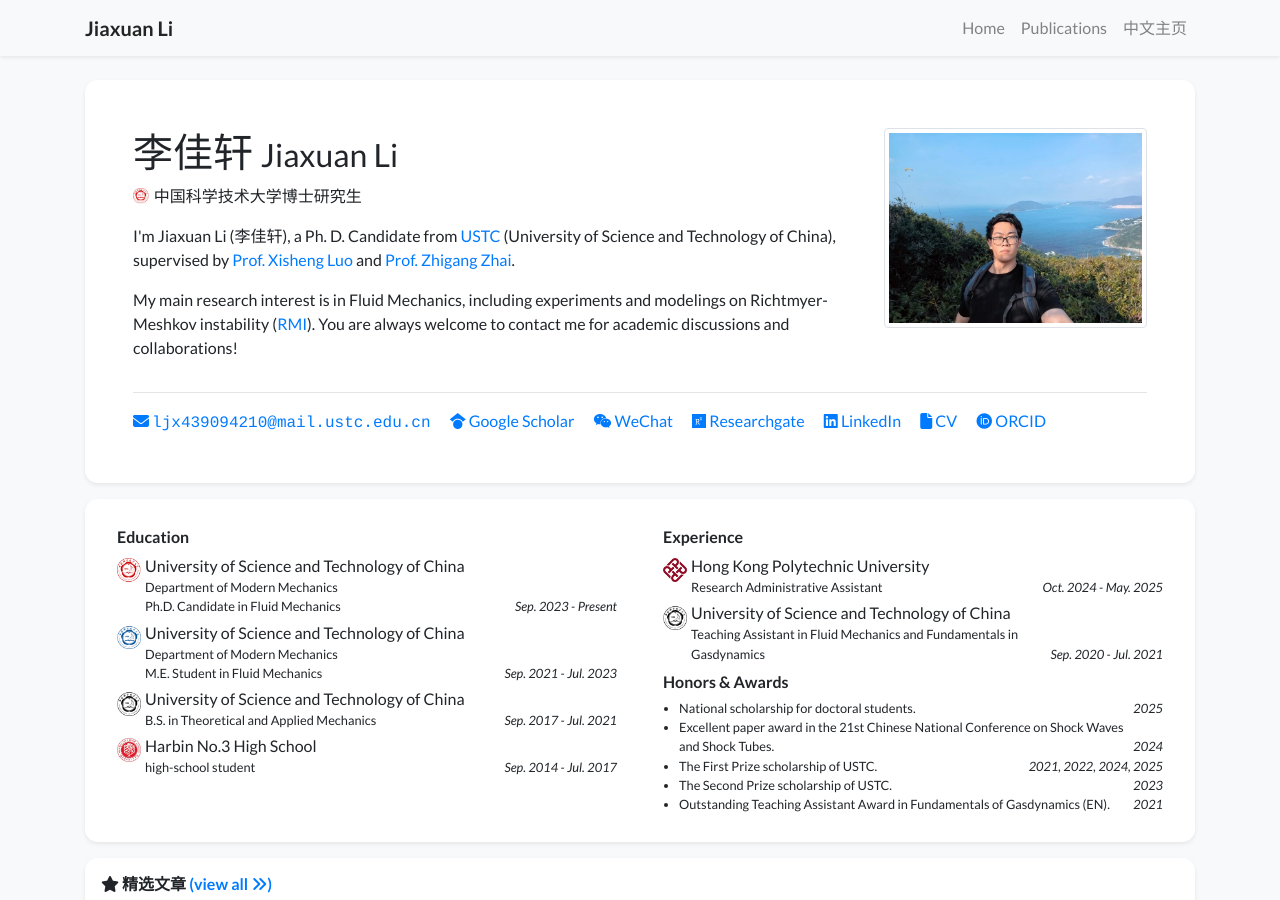
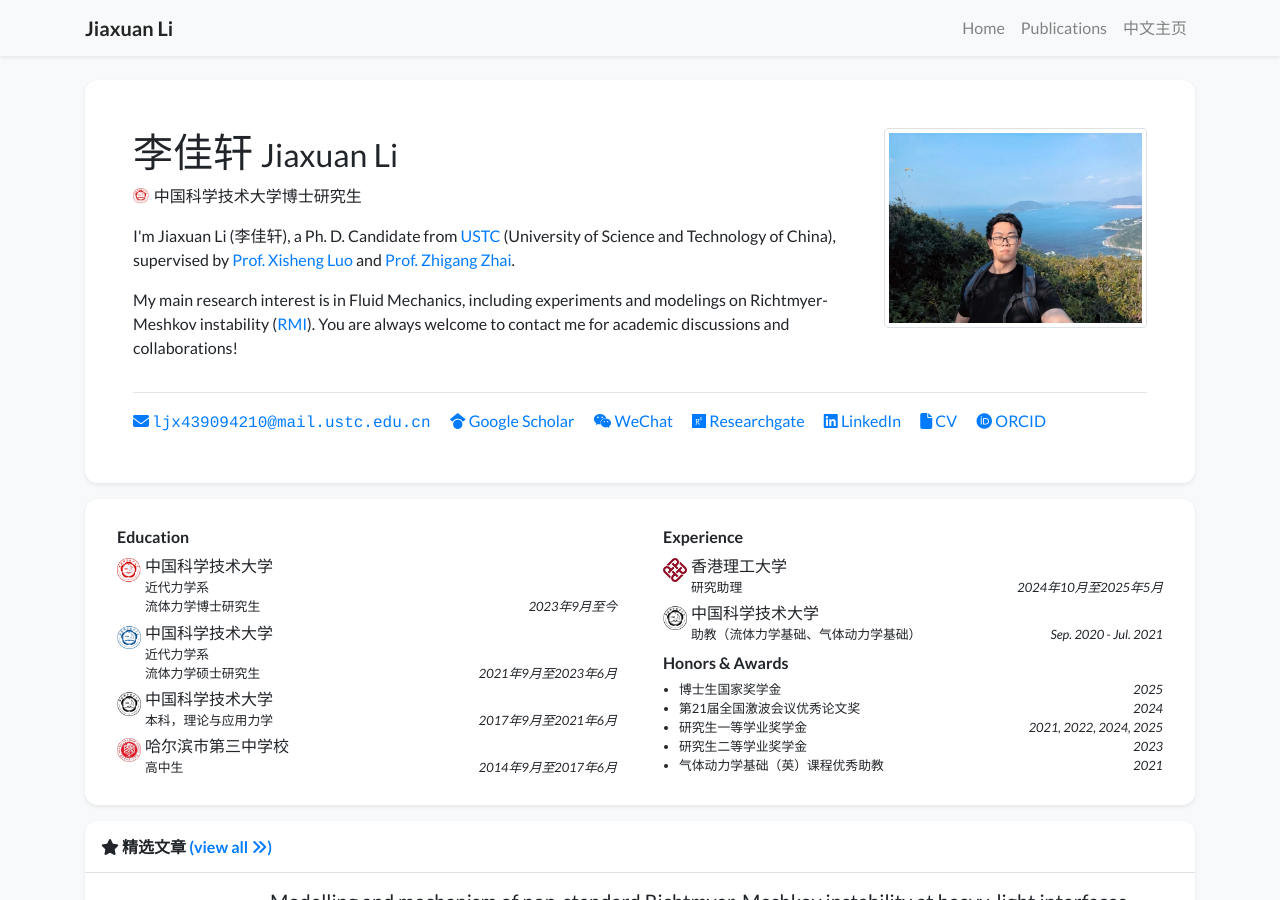
Before and after one commit to ChiaHsuanLee116/chiahsuanlee116.github.io, a Jekyll site: the page built from zh.html, in a window 1280 px wide and 900 px high. Built offline with Jekyll 4.4.1, drawn with Linux system fonts in a browser that asks for light colours; nearby versions of some CDN libraries; a style sheet for code colours, icons or effects is not loaded.

Commit message:
Update profile_zh.yml

```diff
--- a/_data/profile_zh.yml
+++ b/_data/profile_zh.yml
@@ -27,38 +27,38 @@ short_bio: >-
 
 portrait_url: /assets/images/photos/me.jpg
 portrait_caption: >-
-  Photo at the Dragon's Back (龙脊山).
+  在龙脊山（中国香港）的照片
 
 education:
-- name: University of Science and Technology of China
+- name: 中国科学技术大学
   logo: /assets/images/badges/ustcred.jpg
   position: >-
-    Department of Modern Mechanics <br/>
-    Ph.D. Candidate in Fluid Mechanics
-  date: Sep. 2023 - Present
-- name: University of Science and Technology of China
+    近代力学系 <br/>
+    流体力学博士研究生
+  date: 2023年9月至今
+- name: 中国科学技术大学
   logo: /assets/images/badges/ustcblue.jpg
   position: >-
-    Department of Modern Mechanics <br/>
-    M.E. Student in Fluid Mechanics
-  date: Sep. 2021 - Jul. 2023
-- name: University of Science and Technology of China
+    近代力学系 <br/>
+    流体力学硕士研究生
+  date: 2021年9月至2023年6月
+- name: 中国科学技术大学
   logo: /assets/images/badges/ustcblack.jpg
-  position: B.S. in Theoretical and Applied Mechanics
-  date: Sep. 2017 - Jul. 2021
-- name: Harbin No.3 High School
+  position: 本科，理论与应用力学
+  date: 2017年9月至2021年6月
+- name: 哈尔滨市第三中学校
   logo: /assets/images/badges/h3z.png
-  position: high-school student
-  date: Sep. 2014 - Jul. 2017
+  position: 高中生
+  date: 2014年9月至2017年6月
 
 experience:
- - name: Hong Kong Polytechnic University
+ - name: 香港理工大学
    logo: /assets/images/badges/hkpolyu.jpg
-   position: Research Administrative Assistant
-   date: Oct. 2024 - May. 2025
- - name: University of Science and Technology of China
+   position: 研究助理
+   date: 2024年10月至2025年5月
+ - name: 中国科学技术大学
    logo: /assets/images/badges/ustcblack.jpg
-   position: Teaching Assistant in Fluid Mechanics and Fundamentals in Gasdynamics
+   position: 助教（流体力学基础、气体动力学基础）
    date: Sep. 2020 - Jul. 2021
 # - name: University of Science and Technology of China
 #  logo: /assets/images/badges/ustcblack.jpg
@@ -66,13 +66,13 @@ experience:
 #  date: Sep. 2020 - Jul. 2021
 
 awards:
-- name: National scholarship for doctoral students.
+- name: 博士生国家奖学金
   date: 2025
-- name: Excellent paper award in the 21st Chinese National Conference on Shock Waves and Shock Tubes.
+- name: 第21届全国激波会议优秀论文奖
   date: 2024
-- name: The First Prize scholarship of USTC.
+- name: 研究生一等学业奖学金
   date: 2021, 2022, 2024, 2025
-- name: The Second Prize scholarship of USTC.
+- name: 研究生二等学业奖学金
   date: 2023
-- name: Outstanding Teaching Assistant Award in Fundamentals of Gasdynamics (EN).
+- name: 气体动力学基础（英）课程优秀助教
   date: 2021
```
